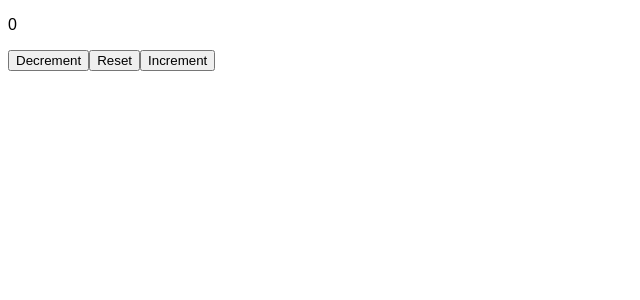
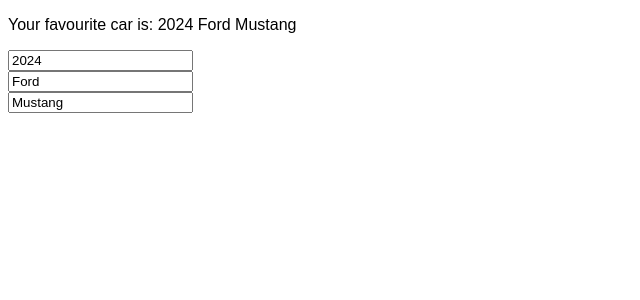
Before and after one commit to mfarrukh14/reactProject1, a React (Vite) app: page / in a window 1280 px wide. Shown: the top 300 px of the page, without its empty margins (0-640 px from the left). Built offline with nearby package versions, Linux system fonts and the light colour scheme.

Commit message:
using object with useState hook

```diff
--- a/src/App.jsx
+++ b/src/App.jsx
@@ -1,10 +1,11 @@
 import Counter from "./assets/Counter";
+import MyComponent from "./MyComponent";
 
 export default function App()
 {
   return(
     <>
-      <Counter />
+      <MyComponent />
     </>
   );
 }
--- a/src/MyComponent.jsx
+++ b/src/MyComponent.jsx
@@ -3,68 +3,27 @@ import React, {useState} from 'react';
 export default function MyComponent()
 {
 
-    const [name,setName] = useState("Guest");
-    const [quantity, setQuantity] = useState(0);
-    const [comment, setComment] = useState("");
-    const [payment, setPayment] = useState("");
-    const [shipping, setShipping] = useState("");
+    const [car, setCar] = useState({year: 2024, make: "Ford", model: "Mustang"});
 
-    const handleNameChange = (e) =>{
-        setName(e.target.value);
+    function handleYearChange(event)
+    {
+        setCar(c => ({...car, year: event.target.value}))
     }
 
-    const handleQuantityChange = (e) =>{
-        setQuantity(e.target.value);
+    function handleModelChange(event)
+    {
+        setCar(c => ({...car, model: event.target.value}))
     }
 
-    function handleCommentChange(event)
+    function handleMakeChange(event)
     {
-        setComment(event.target.value);
+        setCar(c => ({...car, make: event.target.value}))
     }
 
-    function handlePayment(event)
-    {
-        setPayment(event.target.value);
-    }
-
-    function handleShpping(event){
-        setShipping(event.target.value);
-    }
-
-    return(
-        <div>
-            <input value={name} type="text" onChange={(e) => handleNameChange(e)} />
-            <p>Name: {name}</p>
-
-            <input value={quantity} type="number" onChange={(e) => handleQuantityChange(e)} />
-            <p>Quantity: {quantity}</p>
-
-            <textarea value={comment} onChange={handleCommentChange} placeholder='Leave delivery instructions'></textarea>
-            <p>Comment: {comment}</p>
-
-            <h3>Payment Method</h3>
-            <select value={payment} onChange={handlePayment}>
-                <option value="">Select an option</option>
-                <option value="Visa">Visa</option>
-                <option value="Mastercard">Mastercard</option>
-                <option value="Giftcard">Giftcard</option>
-            </select>
-
-            <p>Payment: {payment}</p>
-
-            <h3>Shipping Method:</h3>
-
-            <label>
-                <input type="radio" value="PickUp" checked = {shipping === "PickUp"} onChange={handleShpping} />
-                PickUp
-            </label><br />
-            <label>
-                <input type="radio" value="Delivery" checked = {shipping === "Delivery"} onChange={handleShpping}/>
-                Delivery
-            </label>
-
-            <p>shipping: {shipping}</p>
-
-        </div>
-    );
+    return(<div>
+        <p>Your favourite car is: {car.year} {car.make} {car.model}</p>
+        <input type="number" value={car.year} onChange={handleYearChange} /><br />
+        <input type="text" value={car.make} onChange={handleMakeChange} /><br />
+        <input type="text" value={car.model} onChange={handleModelChange} />
+    </div>);
 }
```
